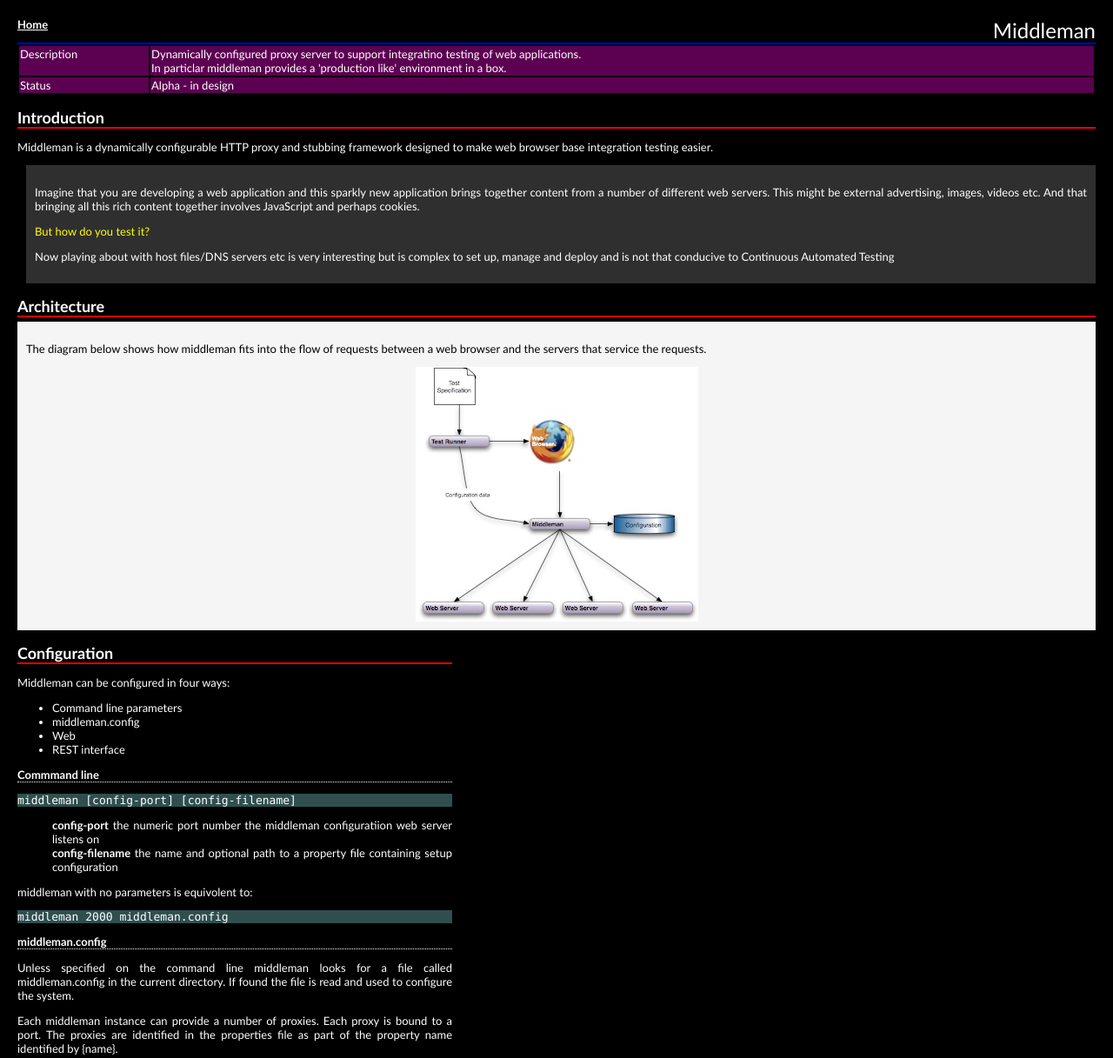
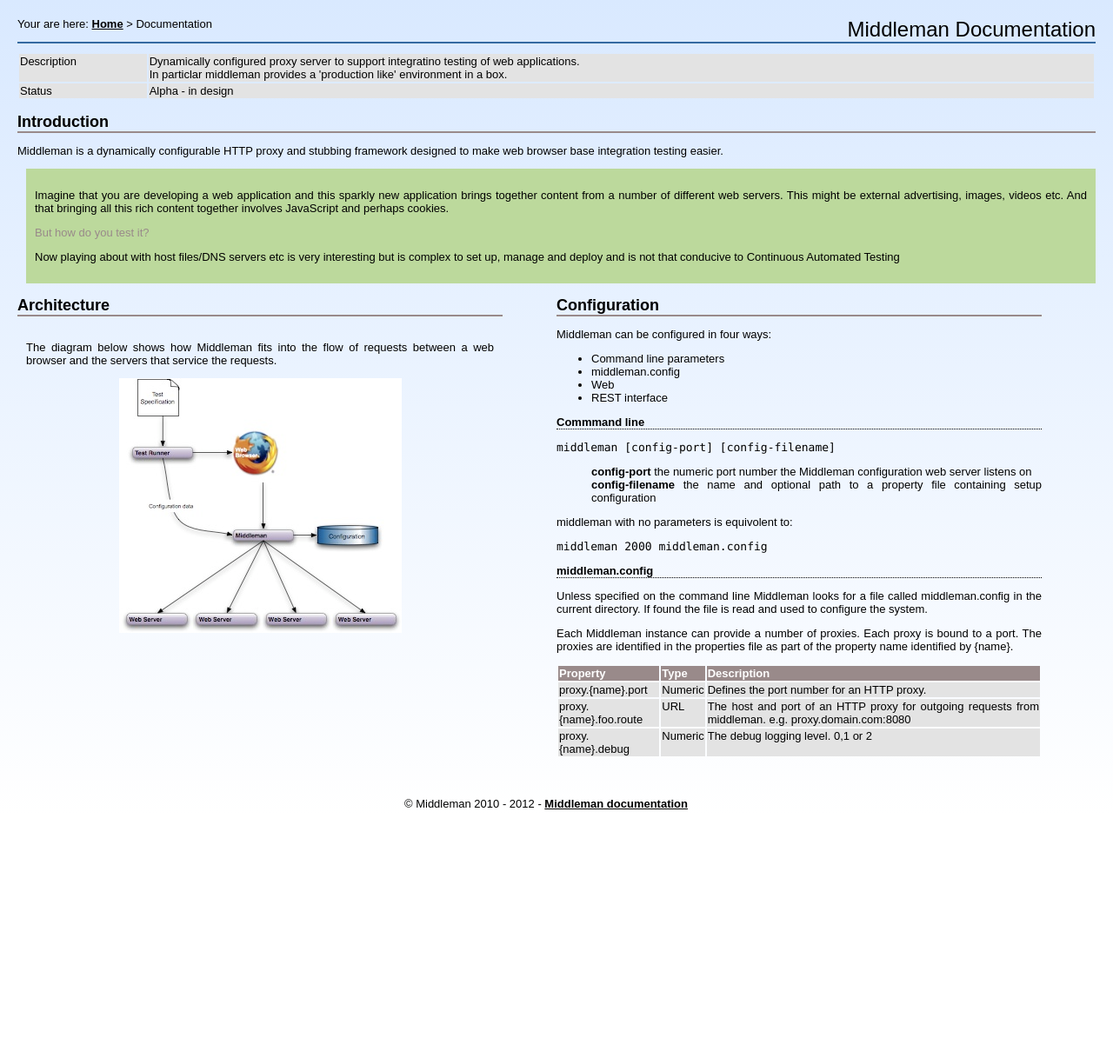
Before and after one commit to hsiboy/middleman, a plain HTML site: page view/doc/index.html in a window 1280 px wide. Shown: the top 1217 px of the page at 87% size. After the commit the page ends 937 px from the top, so only its background shows below. Drawn offline with Linux system fonts and the light colour scheme.

Commit message:
Added updated UI.

```diff
--- a/view/doc/index.html
+++ b/view/doc/index.html
@@ -1,63 +1,47 @@
+<!DOCTYPE html>
 <html>
 	<head>
-    <title>Middleman</title>
-    <link href="/middleman.css" rel="stylesheet" type="text/css"/>
+		<meta charset="utf-8">
+  		<meta http-equiv="X-UA-Compatible" content="IE=edge,chrome=1">
+  		<title dir="ltr">Documentation | Middleman</title>
+  		<meta name="viewport" content="width=device-width">
+    	<link href="/middleman.css" rel="stylesheet" type="text/css">
 	</head>
 	<body>
 	    <div class="content">
-      <div class="title">Middleman</div>
-      <a class="back" href="/">Home</a>
-
+			<div class="title">Middleman Documentation</div>
+		    <div class="back">Your are here: <a href="/">Home</a> &gt; Documentation</div>
 			<table>
 				<tr>
 			  		<td>Description</td>
-	  <td>Dynamically configured proxy server to support
-	  integratino testing of web applications.<br>  In
-	  particlar middleman provides a 'production like'
-	  environment in a box.</td>
+			  		<td>
+			  			Dynamically configured proxy server to support integratino testing of web applications.
+			  			<br /> In particlar middleman provides a 'production like' environment in a box.
+			  		</td>
 				</tr>
 				<tr>
 					<td>Status</td>
 					<td>Alpha - in design</td>
 				</tr>
 			</table>
-
 			<div class="subtitle">Introduction</div>
-
-      <p>Middleman is a dynamically configurable HTTP proxy and
-        stubbing framework designed to make web browser base
-        integration testing easier.</p>
-
+			<p>Middleman is a dynamically configurable HTTP proxy and stubbing framework designed to make web browser base integration testing easier.</p>
 			<div class="scenario">
-        <p>Imagine that you are developing a web application and this
-          sparkly new application brings together content from a
-          number of different web servers. This might be external
-          advertising, images, videos etc. And that bringing all this
-          rich content together involves JavaScript and perhaps
-          cookies.</p>
-
+			    <p>Imagine that you are developing a web application and this sparkly new application brings together content from a number of different web servers. This might be external advertising, images, videos etc. And that bringing all this rich content together involves JavaScript and perhaps cookies.</p>
 			    <p class="query">But how do you test it?</p>
-
-        <p>Now playing about with host files/DNS servers etc is very
-          interesting but is complex to set up, manage and deploy and
-          is not that conducive to Continuous Automated Testing</p>
+				<p>Now playing about with host files/DNS servers etc is very interesting but is complex to set up, manage and deploy and is not that conducive to Continuous Automated Testing</p>
 			</div>
-
+			<div class="architecture">
 				<div class="subtitle">Architecture</div>
-
 				<div class="design">
-        <p>The diagram below shows how middleman fits into the flow of
-          requests between a web browser and the servers that service
-          the requests.</p>
-
+				    <p>The diagram below shows how Middleman fits into the flow of requests between a web browser and the servers that service the requests.</p>
 				    <div class="diagram">
 						<img src="middleman-architecture.jpg" alt="Middleman architecture"/>
 					</div>
 				</div>
-
+			</div>
 			<div class="configuration">
 			    <div class="subtitle">Configuration</div>
-
 			    <p>Middleman can be configured in four ways:</p>
 			    <ul>
 					<li>Command line parameters</li>
@@ -65,16 +49,15 @@
 					<li>Web</li>
 					<li>REST interface</li>
 			    </ul>
-
 			    <div class="section-heading">Commmand line</div>
 			    <pre>middleman [config-port] [config-filename]</pre>
 			    <div class="options">
 			      <ul>
-            <li><strong>config-port</strong> the numeric port number
-              the middleman configuratiion web server listens on
+						<li>
+							<strong>config-port</strong> the numeric port number the Middleman configuration web server listens on
 						</li>
-            <li><strong>config-filename</strong> the name and optional
-              path to a property file containing setup configuration
+						<li>
+							<strong>config-filename</strong> the name and optional path to a property file containing setup configuration
 						</li>
 					</ul>
 					<p>middleman with no parameters is equivolent to:</p>
@@ -82,21 +65,13 @@
 			    </div>
 				<div class="options">
 					<div class="section-heading">middleman.config</div>
-
-          <p>Unless specified on the command line middleman looks for
-            a file called middleman.config in the current
-            directory. If found the file is read and used to configure
-            the system.</p>
-	  <p>Each middleman instance can provide a number of
-	  proxies. Each proxy is bound to a port. The proxies are
-	  identified in the properties file as part of the property
-	  name identified by {name}.</p>
-
+					<p>Unless specified on the command line Middleman looks for a file called middleman.config in the current directory. If found the file is read and used to configure the system.</p>
+					<p>Each Middleman instance can provide a number of proxies. Each proxy is bound to a port. The proxies are identified in the properties file as part of the property name identified by {name}.</p>
 					<table>
 						<tr>
 							<th>Property</th>
 							<th>Type</th>
-	      <th>Description<th>
+							<th>Description</th>
 						</tr>
 						<tr>
 							<td>proxy.{name}.port</td>
@@ -106,9 +81,7 @@
 						<tr>
 							<td>proxy.{name}.foo.route</td>
 							<td>URL</td>
-	      <td>The host and port of an HTTP proxy for outgoing
-		requests from
-		middleman. e.g. proxy.domain.com:8080</td>
+							<td>The host and port of an HTTP proxy for outgoing requests from middleman. e.g. proxy.domain.com:8080</td>
 						</tr>
 						<tr>
 							<td>proxy.{name}.debug</td>
@@ -116,8 +89,11 @@
 							<td>The debug logging level. 0,1 or 2</td>
 						</tr>
 					</table>
-          <p></p>
 				</div>
+			</div>
+			<div class="clear">&nbsp;</div>
+			<div class="footer">
+				&copy; Middleman 2010 - 2012 - <a href="/doc/index.html">Middleman documentation</a>
 			</div>
 	    </div>
 	</body>
--- a/view/middleman.css
+++ b/view/middleman.css
@@ -1,15 +1,19 @@
+html {width:100%; height:100%;}
+
 body {
-    margin: 20px;
-    font-family: Calibri, Helvetica, Verdana;
-    background-color: black;
-    color: white;
+	margin: 0px;
+    font-family: Arial, Helvetica, Verdana;
+    color: #000;
     font-size: small;
     text-align: justify;
+    background: #FFFFFF;
+    min-height: 100%;
+	position: relative;
 }
 
 .title {
     font-size: x-large;
-    border-bottom: 2px solid blue;
+    border-bottom: 2px solid #356AA0;
     text-align: right;
 }
 
@@ -17,7 +21,7 @@
     width: 100%;
     font-weight: bold;
     font-size: large;
-    border-bottom: 2px solid red;
+    border-bottom: 2px solid #998A8A;
     margin-top: 15px;
     margin-bottom: 5px;
 }
@@ -29,18 +33,28 @@
 }
 
 .content {
-    width: 100%;
+    height: 95%;
+    padding: 20px;
+    background-repeat: no-repeat;
+    background: -ms-linear-gradient(top, #D9E9FF 0%, #FFFFFF 100%);
+	background: -moz-linear-gradient(top, #D9E9FF 0%, #FFFFFF 100%);
+	background: -o-linear-gradient(top, #D9E9FF 0%, #FFFFFF 100%);
+	background: -webkit-gradient(linear, left top, left bottom, color-stop(0, #D9E9FF), color-stop(1, #FFFFFF));
+	background: -webkit-linear-gradient(top, #D9E9FF 0%, #FFFFFF 100%);
+	background: linear-gradient(to bottom, #D9E9FF 0%, #FFFFFF 100%);
+	filter: progid:DXImageTransform.Microsoft.gradient( startColorstr='#D9E9FF', endColorstr='#FFFFFF',GradientType=0 );
+	padding-bottom:50px;
 }
 
 .scenario {
-    background-color: #2f2f2f;
+    background-color: #BCD99C;
     float: none;
     padding: 10px;
     margin-left: 10px;
 }
 
 .query {
-    color: yellow;
+    color: #998A8A;
 }
 
 .diagram {
@@ -49,13 +63,13 @@
 
 .design {
     color: black;
-    background-color: whitesmoke;
+    background-color: 8DCCA2;
     padding: 10px;
 }
 
 pre {
     font-family: Consolas, Monaco, Courier;
-    background-color: darkslategray;
+    background-color: #B8AA91
     text-align: left;
 }
 
@@ -66,16 +80,19 @@
 table {
     font-size: small;
     width: 100%;
+    margin-top: 10px;
 }
 
 th {
     vertical-align: top;
-    background-color: #32002c;
+    background-color: #998A8A;
+    color: #fff;
 }
 
 td {
     vertical-align: top;
-    background-color: #5c0051;
+    background-color: #E3E3E3;
+    color: #000;
 }
 
 fieldset {
@@ -85,13 +102,14 @@
 
 input {
     width: 100%;
+    margin-bottom: 5px;
 }
 
 label {
     position: relative;
     left: 0;
     font-weight: bold;
-    color: darkgray;
+    color: #666;
 }
 
 textarea {
@@ -100,23 +118,106 @@
 
 a {
     font-weight: bold;
-    color: white;
+    color: #000;
 }
 
-a.back {
+a:hover {
+    font-weight: bold;
+    color: #999;
+}
+
+div.back {
     top: 20px;
     left: 20px;
     position: absolute;
 }
 
+form {
+	margin-top: 10px;
+	margin-bottom: 10px;
+}
+
+.button, button {
+	-moz-box-shadow:inset 0px 1px 0px 0px #ffffff;
+	-webkit-box-shadow:inset 0px 1px 0px 0px #ffffff;
+	box-shadow:inset 0px 1px 0px 0px #ffffff;
+	background:-webkit-gradient( linear, left top, left bottom, color-stop(0.05, #ededed), color-stop(1, #dfdfdf) );
+	background:-moz-linear-gradient( center top, #ededed 5%, #dfdfdf 100% );
+	filter:progid:DXImageTransform.Microsoft.gradient(startColorstr='#ededed', endColorstr='#dfdfdf');
+	background-color:#ededed;
+	-moz-border-radius:6px;
+	-webkit-border-radius:6px;
+	border-radius:6px;
+	border:1px solid #dcdcdc;
+	display:inline-block;
+	color:#666466;
+	font-family:arial;
+	font-size:15px;
+	font-weight:bold;
+	padding:6px 24px;
+	text-decoration:none;
+	text-shadow:1px 1px 0px #ffffff;
+}
+
+.button:hover, button:hover {
+	background:-webkit-gradient( linear, left top, left bottom, color-stop(0.05, #dfdfdf), color-stop(1, #ededed) );
+	background:-moz-linear-gradient( center top, #dfdfdf 5%, #ededed 100% );
+	filter:progid:DXImageTransform.Microsoft.gradient(startColorstr='#dfdfdf', endColorstr='#ededed');
+	background-color:#dfdfdf;
+	color: #999999;
+	cursor:pointer;
+}
+
+.button:active, button:active {
+	position:relative;
+	top:1px;
+}
+
+form.stop .button, form.stop button {
+	color: #D01F3C;
+}
+
+
+form.stop .button:hover, form.stop button:hover {
+	color: #CC0000;
+}
+
+
 form.stubform {
     width: 500px;
 }
 
-div.configuration {
-    width: 500px;
+div.architecture {
+    width: 45%;
+    float: left;
+    margin-right:5%;
 }
 
+div.configuration {
+    width: 45%;
+    float: left;
+}
+
+
 div.stublist {
-    width: 500px;
+    width: 800px;
 }
+
+form.stop {
+
+	float:right;
+
+}
+
+.clear {
+	clear:both;
+}
+
+div.footer {
+	position: absolute;
+	margin-top:10px;
+	margin-bottom:5px;
+  	text-align: center;
+	width:95%;
+	bottom:0px;
+}
```
Also changed, not shown: 4 other files. Lines whose indentation alone changed are shown as unchanged.
